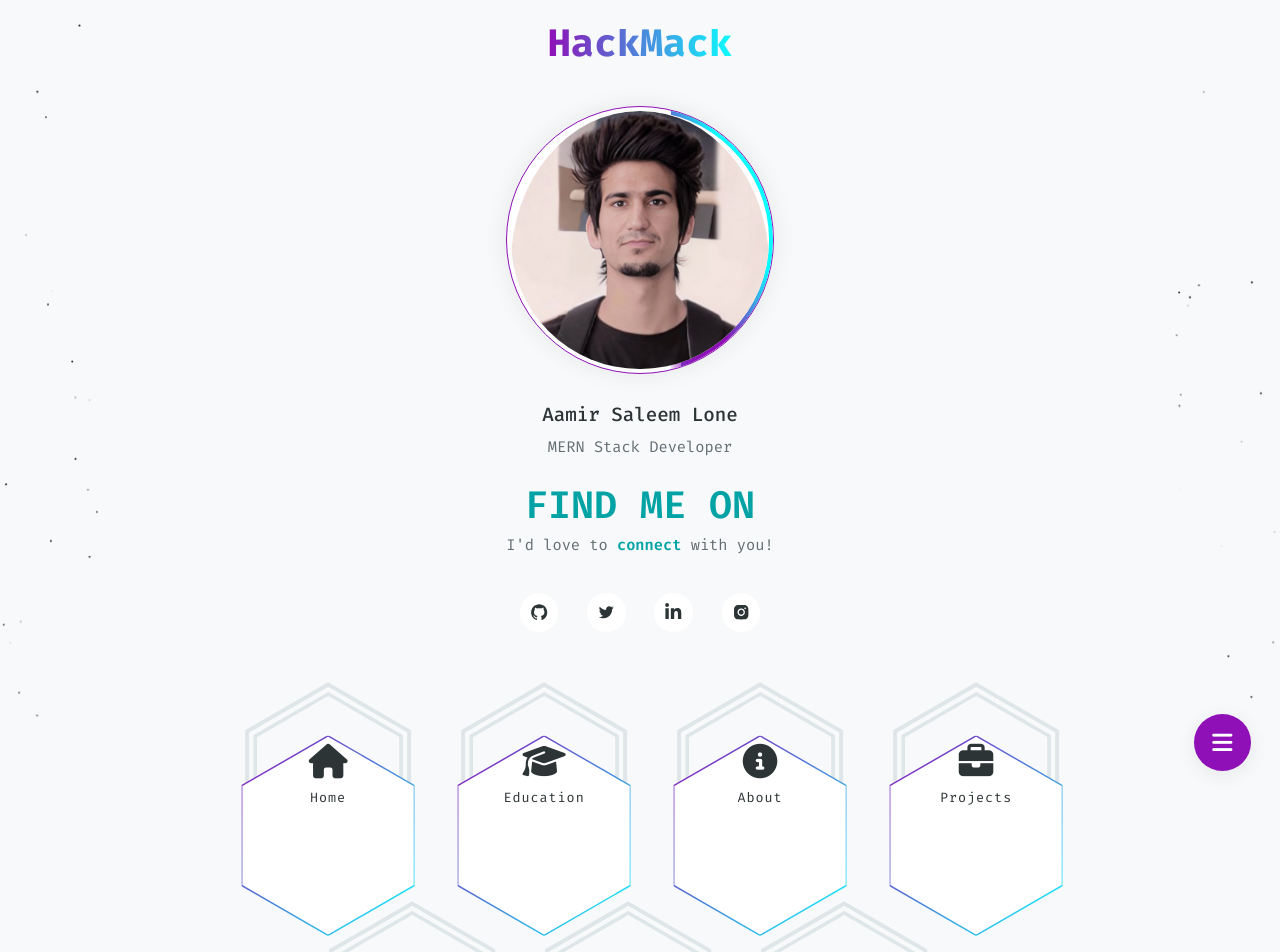
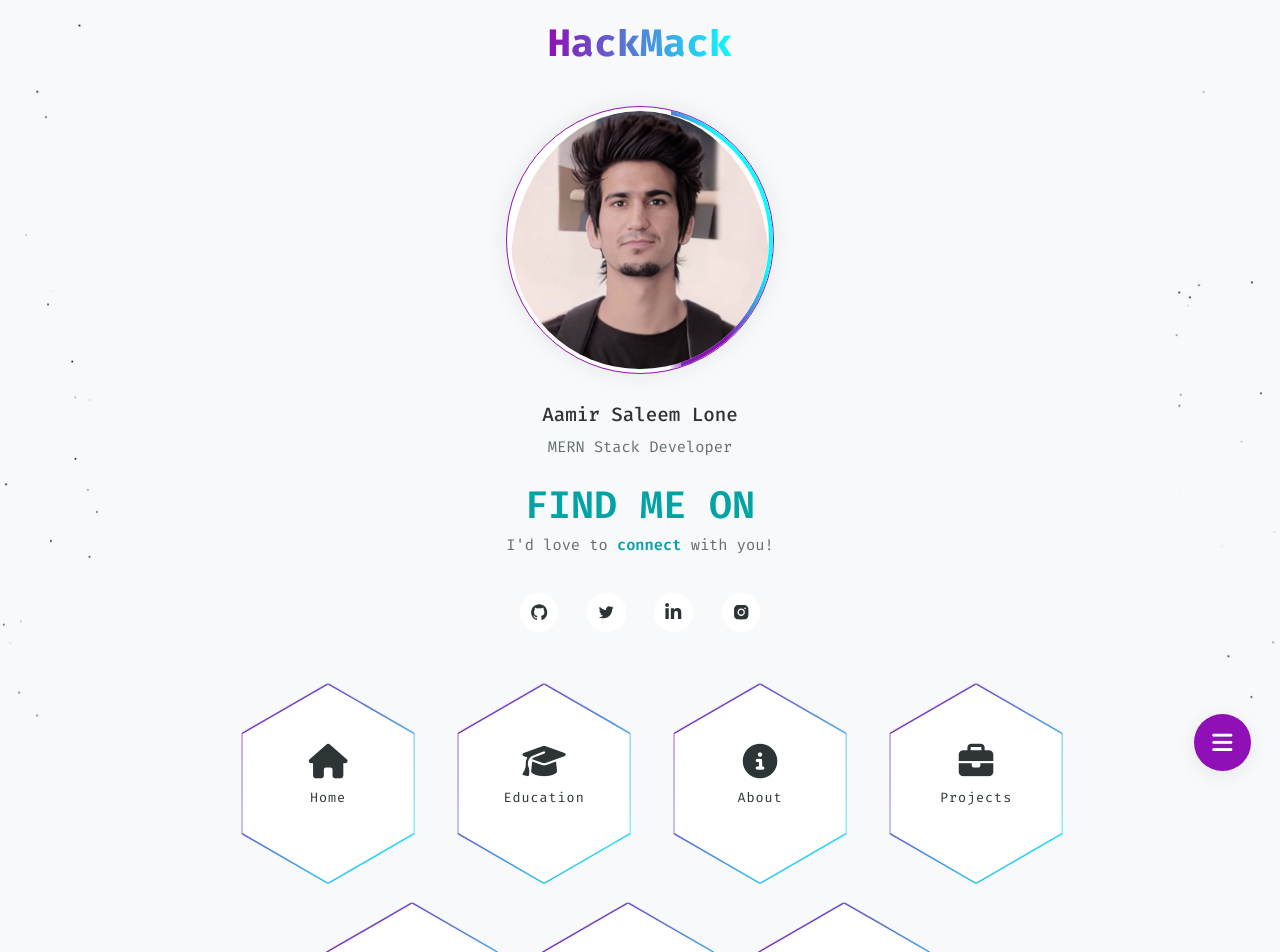
Before and after one commit to hackmack4772/portfolio-, a React (Vite) app: page / in a window 1280 px wide. Shown: the top 952 px of the page. Built offline with nearby package versions, Linux system fonts and the light colour scheme.

Commit message:
fixed the desktop design issue

```diff
--- a/src/pages/Menu/Menu.jsx
+++ b/src/pages/Menu/Menu.jsx
@@ -59,7 +59,7 @@ function Menu() {
               </div>
             </div>
             <h5>Aamir Saleem Lone</h5>
-                <p className="job-profile">MERN Stack Developer</p>
+            <p className="job-profile">MERN Stack Developer</p>
 
             <h1 className="purple">FIND ME ON</h1>
             <p>
--- a/src/pages/Menu/menu.css
+++ b/src/pages/Menu/menu.css
@@ -328,7 +328,7 @@ p:last-child {
 
 .hex-content svg {
   position: absolute;
-  top: 0;
+  top: -54px;
   left: 0;
   transform: scale(0.9);
   stroke-width: 1.5;
```
